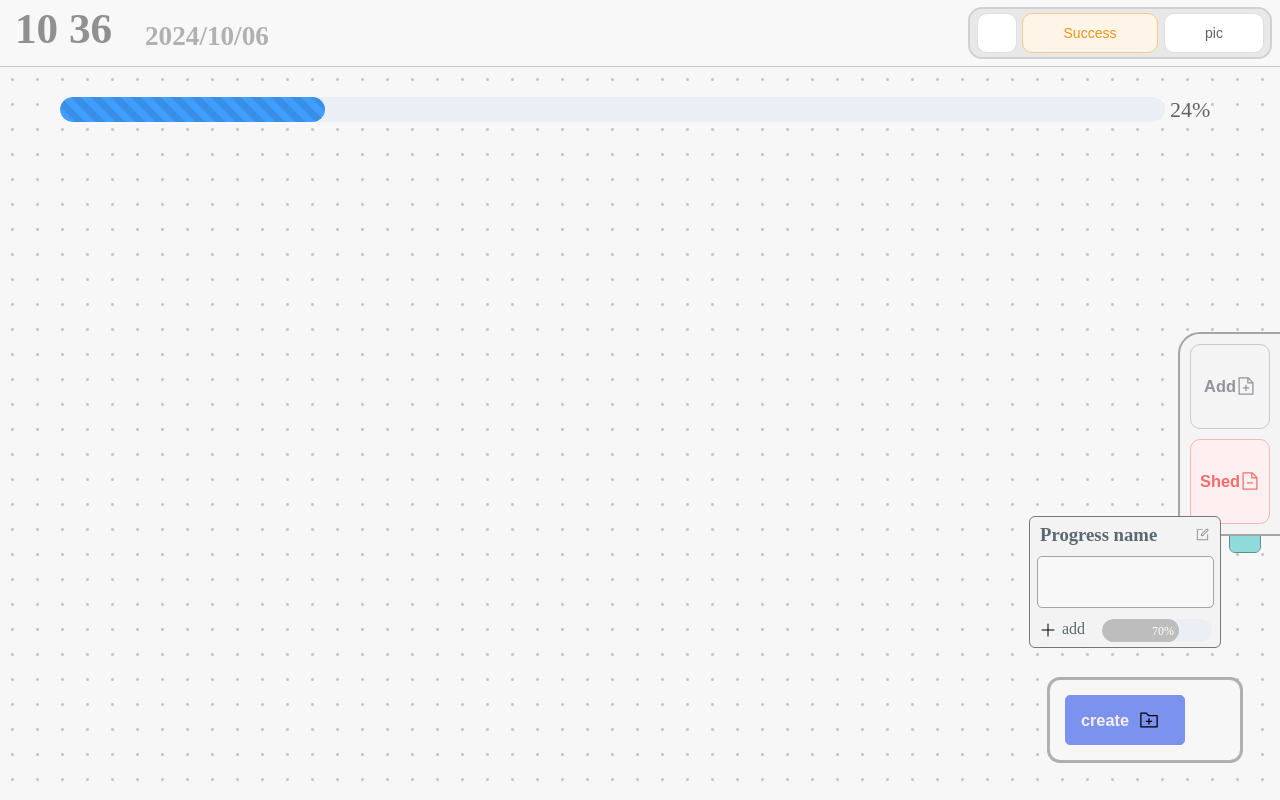
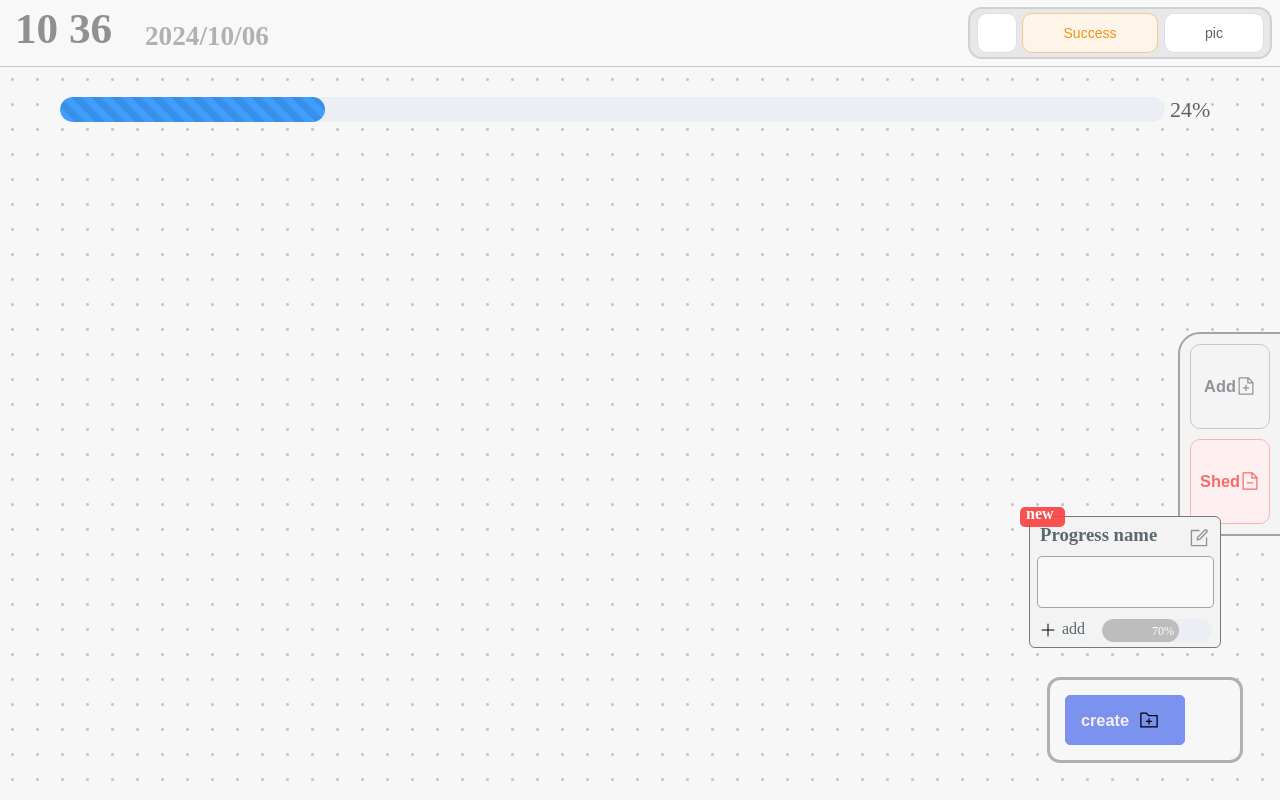
Before and after one commit to wuming082/program_web, a Vue app in the folder codesource-vue/: page / in a window 1280 px wide. Both pictures are taken after a click on the button "create". Built offline with nearby package versions, Linux system fonts and the light colour scheme.

Commit message:
调整任务单元的显示方式 优化maindisplay ProgressElementDrag 组件 ------以上组件代码未注释------- --------等待注释更新----------

```diff
--- a/codesource-vue/src/components/MaindisplayComponents/ProgressElementDrag.vue
+++ b/codesource-vue/src/components/MaindisplayComponents/ProgressElementDrag.vue
@@ -13,13 +13,17 @@
             placeholder= 'please input name'
         >
 
+        <div ref="ctrlmessage" id="alertmessage">
+            <h4 style="position: absolute; color: azure;  left: 6px; top: -23px;">new</h4>
+        </div>
         <!-- 用于删除自身内部inside组件和删除自身的按钮 Test-->
         <el-icon
             id="deletinsideelement"
-            :size="15"
+            :size="22"
             @click="showoptionpage"
             ><Edit />
         </el-icon>
+
         <!-- 设置按钮 -->
 
         <!-- 用于生成连接线的按钮 Test 测试中 有BUG -->
@@ -75,9 +79,9 @@
                 <el-icon size="20" style="right: 0px; top: -2px;"><Finished /></el-icon>
             </el-button>
         </div>
-        <div id="contentover" :style="{width :contentlong + 'px'}">
-            <h5 v-if="israngetime" style="color: azure; position: absolute; left: 10px; top: -13px;">{{ value1 }}</h5>
-            <h5 v-if="israngetime" style="color: azure; position: absolute; right: 10px; top: -13px;">{{ value2 }}</h5>
+        <div ref="contentoverctrl" id="contentover" :style="{width :contentlong + 'px'}">
+            <h5 v-if="israngetime" style="color: azure; position: absolute; left: 10px; top: -13px;">{{ value1_str }}</h5>
+            <h5 v-if="israngetime" style="color: azure; position: absolute; right: 10px; top: -13px;">{{ value2_str }}</h5>
         </div>
 
     </div>
@@ -93,6 +97,9 @@
     每一个任务单元组件内部都可以动态创建更小的长方形元素，这个子组件就是小的长方形元素
 */
 import ProgressElementDraginsideDisplay from './ProgressElementDraginsideDisplay.vue';
+
+//调用element-plus组件
+import { ElNotification , ElMessageBox } from 'element-plus'
 
 export default {
     data() {
@@ -161,10 +168,14 @@ export default {
             istruetime: true,
 
             //时间线长度
-            contentlong: 30,
+            contentlong: 35,
 
             //是否被分配时间线
             israngetime: false,
+
+            //用于展示时间的字符串
+            value1_str: '',
+            value2_str: '',
         };
     },
     components:{
@@ -432,24 +443,75 @@ export default {
         //验证value1/value2的合法性
         checkvalue()
         {
+            if(this.value1 != 0 &&  this.value2 != 0){
                 if(this.value1 > this.value2){
                     //错误值
                     this.istruetime = true;
+                    ElNotification({
+                      title: '时间设定错误',
+                      message: '起始时间大于终止时间',
+                      type: 'warning',
+                      // position: 'bottom-left',
+                    })
                 }else{
                     this.istruetime = false;
+                }
             }
         },
 
         //生成时间线
-        createline(){
+        async createline(){
+            this.value1_str = String(this.value1).substring(0,15);
+            this.value2_str = String(this.value2).substring(0,15);
             const daytime =  (this.value2 - this.value1) / 86400000;
             //86400000为一天的时间
             //根据daytime数字来创建长度
             const daylong = 100;
+            if(!await this.iscansetinboard(100 * daytime)){
+                return 0;
+            }
+            this.$refs.contentoverctrl.style.display = "block";
+
+            setTimeout(() => {
+
+                this.$refs.contentoverctrl.style.transition = 100 * daytime + 'ms';
+
                 this.israngetime = true;
                 this.contentlong = daylong * daytime;
+            }, 100);
+
             if(this.optionpagedispaly){
                 this.showoptionpage();
+            }
+            this.$refs.ctrlmessage.style.display = 'none';
+
+        },
+
+        //验证时间线合法性
+        async iscansetinboard(linesize){
+            const leftdistand = Number(String(this.element.style.left).substring(0,2));
+            if((leftdistand + 250 + linesize ) > this.boardwigth){
+                // alert("outboard");
+                //向上申请扩充空间 （leftdistand + 250 + linesize） - this.boardwigth
+                //询问用户是否想要申请空间
+                try {
+                    await ElMessageBox.confirm(
+                        '即将创建的时间长度大于页面宽度，是否自动适配？',
+                        '宽度警告',
+                        {
+                          confirmButtonText: 'OK',
+                          cancelButtonText: 'Cancel',
+                          type: 'warning',
+                        }
+                    );
+                    const expendNumber = (leftdistand + 250 + linesize) - this.boardwigth;
+                    this.$emit('expendboard',expendNumber);
+                    return true;
+                }   catch(err){
+                    return false;
+                }
+            }else{
+                return true;
             }
         }
 
@@ -470,7 +532,10 @@ export default {
         elementleft:Number,
 
         //接受一个top初始化的值
-        elementtop:Number
+        elementtop:Number,
+
+        //接收目前背景的宽度
+        boardwigth:Number,
     },
     watch: {
         containerBound(newVal) {
@@ -488,6 +553,10 @@ export default {
         },
         value2(){
             this.checkvalue();
+        },
+
+        boardwigth(){
+            //console.log("newval is become ->",newVal);
         }
     }
 }
@@ -639,12 +708,27 @@ input:hover {
 #contentover{
     position: absolute;
     top: 0px;
-    width: 20px;
+    width: 40px;
     left: 200px;
     height: 35px;
     background-color: rgb(143, 219, 219);
     outline: 1px solid rgb(96, 145, 145);
     border-radius: 5px;
     z-index: -2;
+    transition: 100ms;
+    display: none;
   }
+#alertmessage{
+    -webkit-user-select: none; /* 适用于谷歌浏览器和Safari */ -moz-user-select: none; /* 适用于火狐浏览器 */ -ms-user-select: none; /* 适用于Internet Explorer/Edge */ user-select: none; /* 适用于支持CSS3的浏览器 */
+    position: absolute;
+    width: 45px;
+    height: 20px;
+    border-radius: 5px;
+    background-color: #fa403d;
+    left: -10px;
+    top: -10px;
+    opacity: 90%;
+
+}
+
 </style>
--- a/codesource-vue/src/components/guidedTour.vue
+++ b/codesource-vue/src/components/guidedTour.vue
@@ -115,7 +115,7 @@ export default{
     position: absolute;
     top: 0px;
     bottom: 0px;
-    background-color: #8c8c8c;
+    background-color: #989898;
     border-radius: 5px;
 }
 #showprogress{
--- a/codesource-vue/src/components/mainDisplay.vue
+++ b/codesource-vue/src/components/mainDisplay.vue
@@ -36,9 +36,11 @@
                     :index="index"
                     :elementleft= component.left
                     :elementtop = component.top
+                    :boardwigth = paperProgressWidth
                     @deletchiropractic="deletprogress"
                     @bemove="upgradeProgressloc"
                     @wantBelink="createlinkline"
+                    @expendboard="addpageweightex"
                 ></progress-element-drag>
 
             </div>
@@ -429,6 +431,10 @@
         this.paperProgressWidth += 500;
       },
 
+      addpageweightex(expendNumber){
+        this.paperProgressWidth += expendNumber;
+      },
+
       //减少页面长度
       Shedpageweight(){
         const windowWidth = window.innerWidth;
```
Lines whose indentation alone changed are shown as unchanged.
